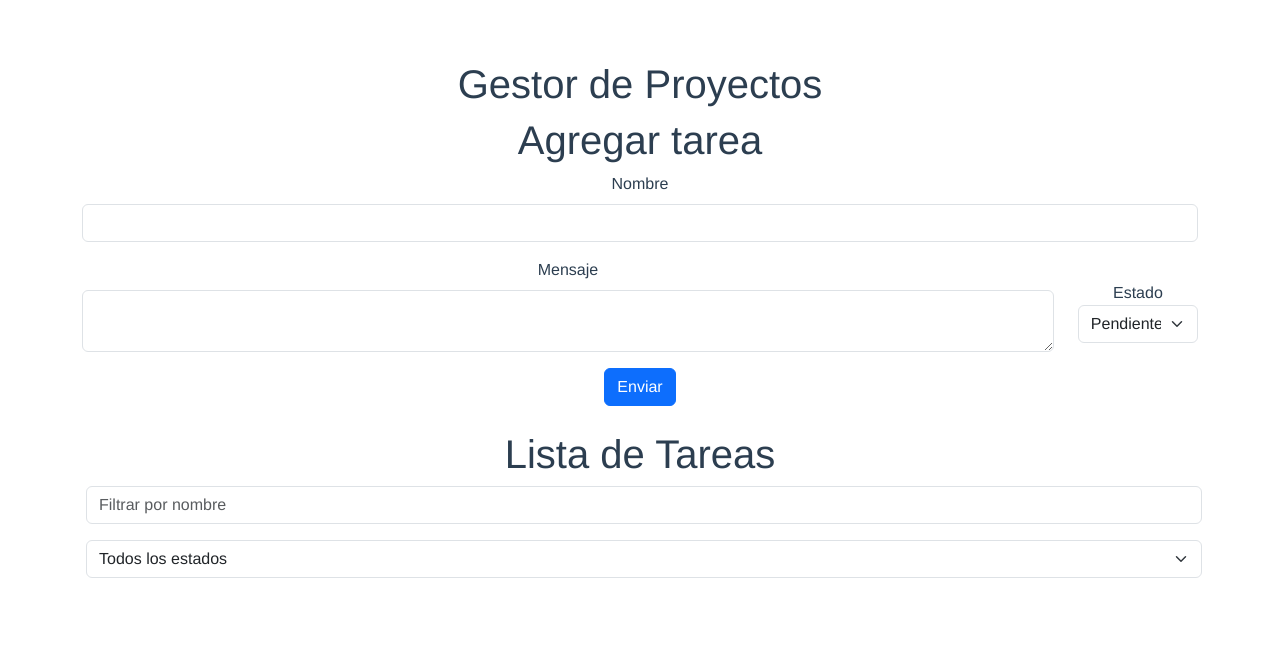
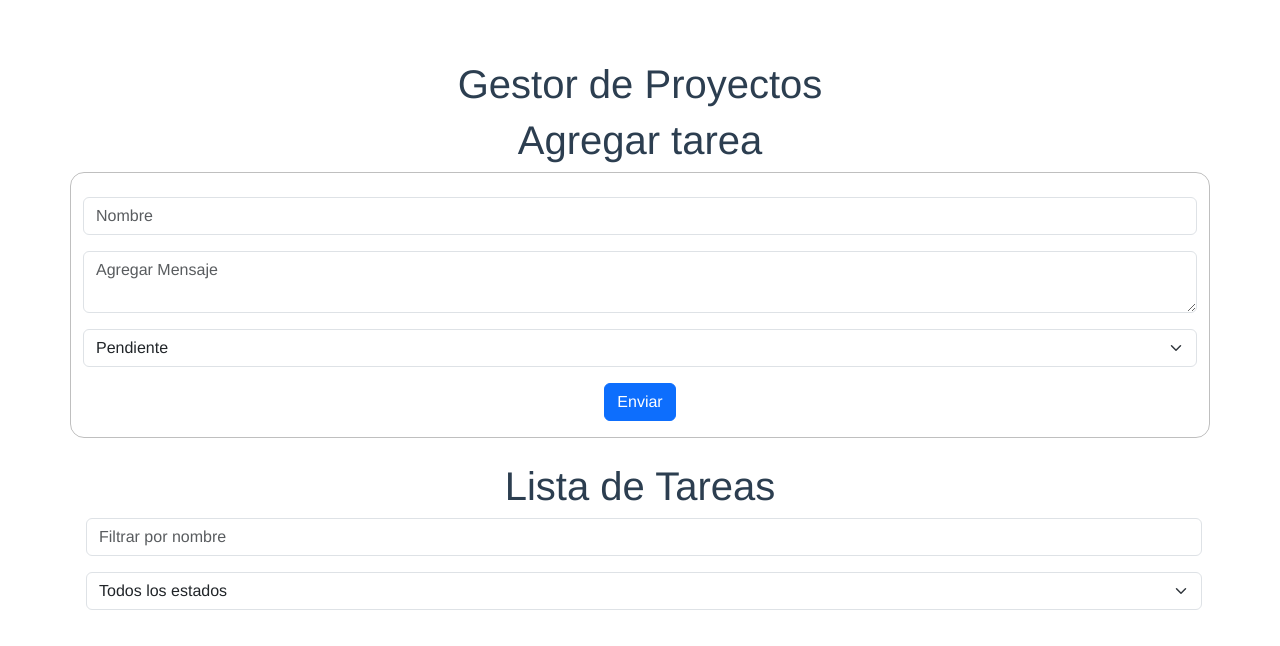
Before and after one commit to JuanDiegoTR/Registro_Proyecto-Vue, a Vue app: page / in a window 1280 px wide. Shown: the top 646 px of the page. Built offline with nearby package versions, Linux system fonts and the light colour scheme.

Commit message:
Ajustes de vista.

```diff
--- a/src/components/AgregarTarea.vue
+++ b/src/components/AgregarTarea.vue
@@ -1,29 +1,24 @@
 <template>
   <h1>Agregar tarea</h1>
-  <div class="container">
+  <div class="container container-border">
       <form @submit.prevent="submitForm">
         <div class="mb-3">
-         <label for="nombre" class="form-label">Nombre</label>
-         <input type="text" class="form-control" id="nombre" v-model="form.nombre">
+          <input type="text" placeholder="Nombre" class="mt-4 form-control" id="nombre" v-model="form.nombre">
         </div>
-       <div class="d-flex">
+        <div class="d-flex flex-column mb-3">
           <div class="mb-3 w-100">
-           <label for="mensaje" class="form-label">Mensaje</label>
-           <textarea class="form-control" id="mensaje" rows="2" v-model="form.mensaje"></textarea>
+            <textarea placeholder="Agregar Mensaje" class="form-control" id="mensaje" rows="2" v-model="form.mensaje"></textarea>
           </div>
-         <div class="d-flex flex-column form-check justify-content-center align-content-center">
-           <label class="form-check-label" for="estado">Estado</label>
           <select class="form-select" id="estado" v-model="form.estado">
             <option value="Pendiente">Pendiente</option>
             <option value="En progreso">En progreso</option>
             <option value="Completada">Completada</option>
           </select>
         </div>
-       </div>
         <div v-if="errorMessage" class="alert alert-danger" role="alert">
           {{ errorMessage }}
         </div>
-       <button type="submit" class="btn btn-primary">Enviar</button>
+        <button type="submit" class="btn btn-primary  mb-3">Enviar</button>
       </form>
     </div>
  </template>
@@ -97,3 +92,9 @@
   }
  }
  </script>
+<style>
+  .container-border {
+    border: solid rgba(0, 0, 0, 0.25) 1px;
+    border-radius: 14px;
+  }
+</style>
```
Also changed, not shown: src/components/GestioProyectos.vue (line endings or trailing spaces). Lines whose indentation alone changed are shown as unchanged.
